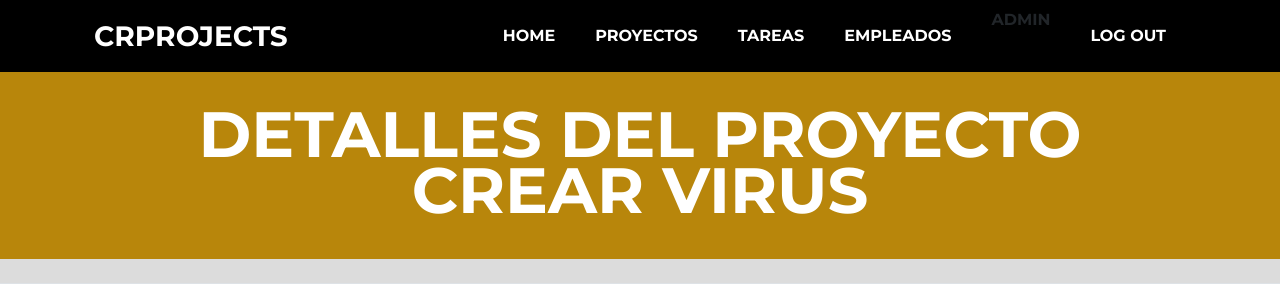
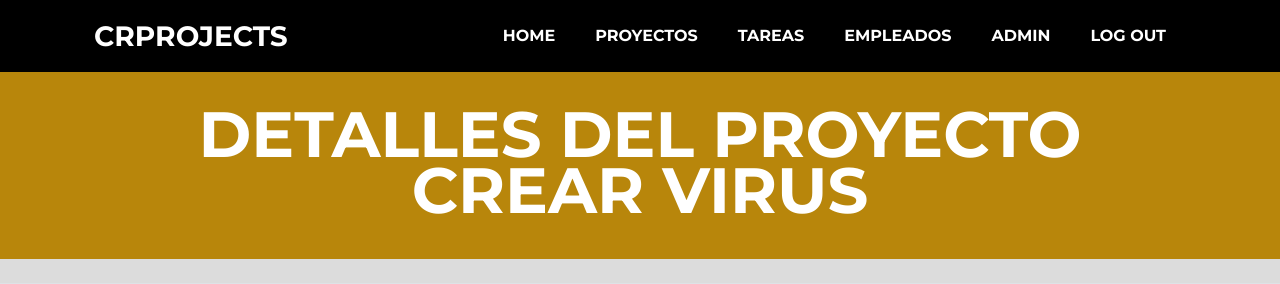
Before and after one commit to BorjaRomer/gestorProyectos, a Django app: page /proyecto/1/cliente/ in a window 1280 px wide. Shown: the top 284 px of the page. Run offline with Django 3.2, Linux system fonts and the light colour scheme; a user stored in the database is signed in; data comes from the database, SQL or seed files in the repository; some libraries are stand-ins or nearby versions.

Commit message:
empleado mejorado

```diff
--- a/gestorProyectos/appGestorProyectos/templates/index.html
+++ b/gestorProyectos/appGestorProyectos/templates/index.html
@@ -32,7 +32,7 @@
                         <li class="nav-item mx-0 mx-lg-1"><a class="subrayado nav-link py-3 px-0 px-lg-3 rounded js-scroll-trigger" href="{% url 'tarea_list' %}">TAREAS</a></li>
                         <li class="nav-item mx-0 mx-lg-1"><a class="subrayado nav-link py-3 px-0 px-lg-3 rounded js-scroll-trigger" href="{% url 'empleado_list' %}">EMPLEADOS</a></li>
                         {% if user.is_authenticated %}
-                            <li class="fontsizee nav-item mx-0 mx-lg-1"><a class="nav-user py-3 px-0 px-lg-3 rounded js-scroll-trigger">{{ user.username }}</a> </li>
+                            <li class="fontsizee nav-item mx-0 mx-lg-1"><a class="nav-link py-3 px-0 px-lg-3 rounded js-scroll-trigger">{{ user.username }}</a> </li>
                             <li class="fontsizee nav-item mx-0 mx-lg-1"><a class="subrayado nav-link py-3 px-0 px-lg-3 rounded js-scroll-trigger" href="{% url 'logout' %}">LOG OUT</a></li>
                         {% else %}
                             <li class="nav-item mx-0 mx-lg-1"><a class="subrayado nav-link py-3 px-0 px-lg-3 rounded js-scroll-trigger" href="{% url 'login' %}">INICIAR SESION</a></li>
```
